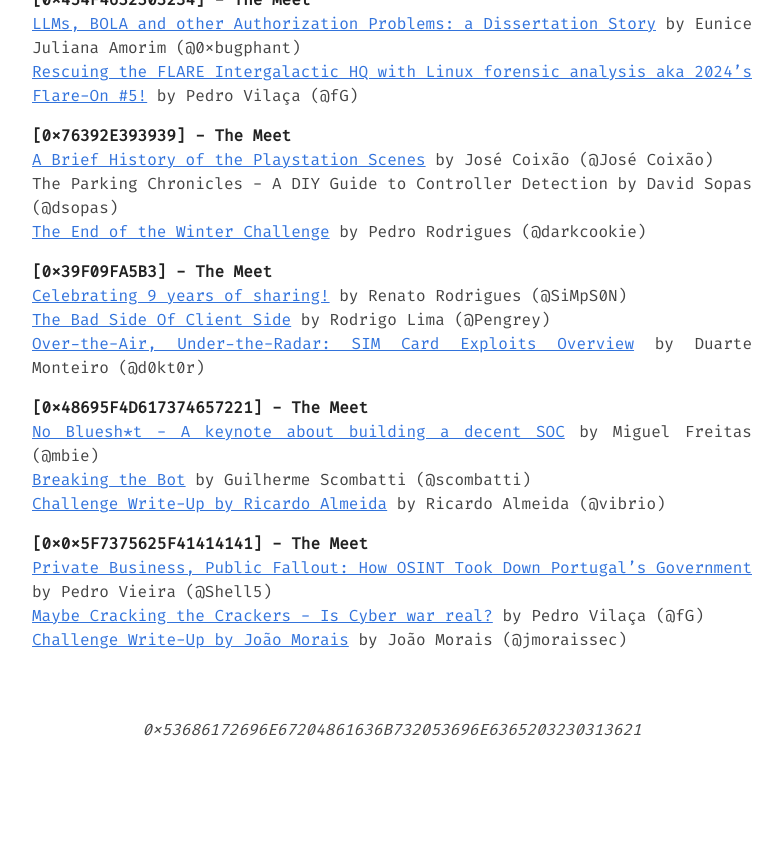
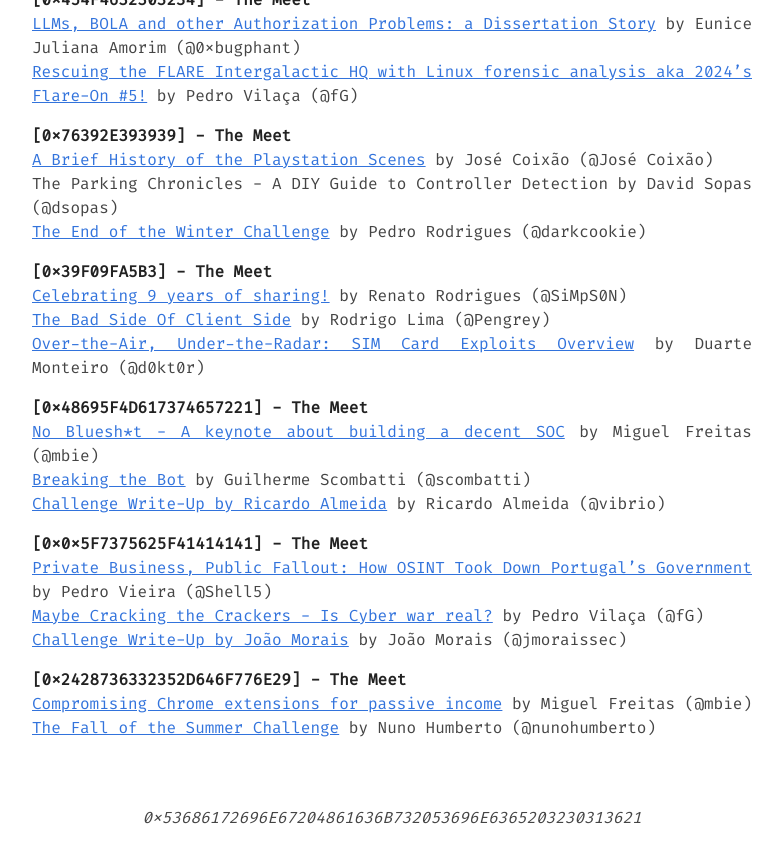
Before and after one commit to 0xOPOSEC/0xOPOSEC.github.io, a Jekyll site: the page built from talks.md, in a window 1280 px wide and 900 px high, scrolled down 8772 px. Shown: the top 863 px of the window, without its empty margins (248-1031 px from the left). Built offline with Jekyll 4.4.1, drawn with Linux system fonts in a browser that asks for light colours; before the commit the page ends 9584 px from its top, so only the background shows below that.

Commit message:
Add [0x2428736332352D646F776E29] - The Meet Materials

```diff
--- a/talks.md
+++ b/talks.md
@@ -374,3 +374,7 @@ The Parking Chronicles - A DIY Guide to Controller Detection by David Sopas (@ds
 [Private Business, Public Fallout: How OSINT Took Down Portugal's Government](https://www.dropbox.com/scl/fi/822gkkijhg59ilyrb0vqb/Private-Business-Public-Fallout-How-OSINT-Took-Down-Portugal-s-Government-by-Pedro-Vieira.pdf?rlkey=b8tyrd2lykeetxl6769vhkt1r&st=gqcnvm8x&dl=1) by Pedro Vieira (@Shell5)
 [Maybe Cracking the Crackers - Is Cyber war real?](https://www.dropbox.com/scl/fi/1tw2e8rnhlu9k6vck4gma/Maybe-Cracking-the-Crackers-Is-Cyber-war-real-by-Pedro-Vila-a.pdf?rlkey=ndz7k9vm8xmac2w3iiok8t07e&st=c3ilyw38&dl=1) by Pedro Vilaça (@fG)
 [Challenge Write-Up by João Morais](https://www.dropbox.com/scl/fi/x69zjbum3tiiwdpaahbd4/Challenge-Write-Up-by-Jo-o-Morais.pdf?rlkey=f5y10v5adqu4acqdyvcskh1gv&st=h4zwghjp&dl=1) by João Morais (@jmoraissec)
+
+**\[0x2428736332352D646F776E29\] - The Meet**
+[Compromising Chrome extensions for passive income](https://www.dropbox.com/scl/fi/carzwkjhyfyg2jn7n3ym5/Compromising-Chrome-extensions-for-passive-income-by-Miguel-Freitas.pdf?rlkey=lom3d1cfzmqfavmcfiaqvdua6&st=2qu9asik&dl=1) by Miguel Freitas (@mbie)
+[The Fall of the Summer Challenge](https://www.dropbox.com/scl/fi/q085gq77nz73hmnb8ecjt/The-Fall-of-the-Summer-Challenge-by-Nuno-Humberto.pdf?rlkey=l4pm98roroirwn86kfaameqs9&st=xtq6d5np&dl=1) by Nuno Humberto (@nunohumberto)
```
